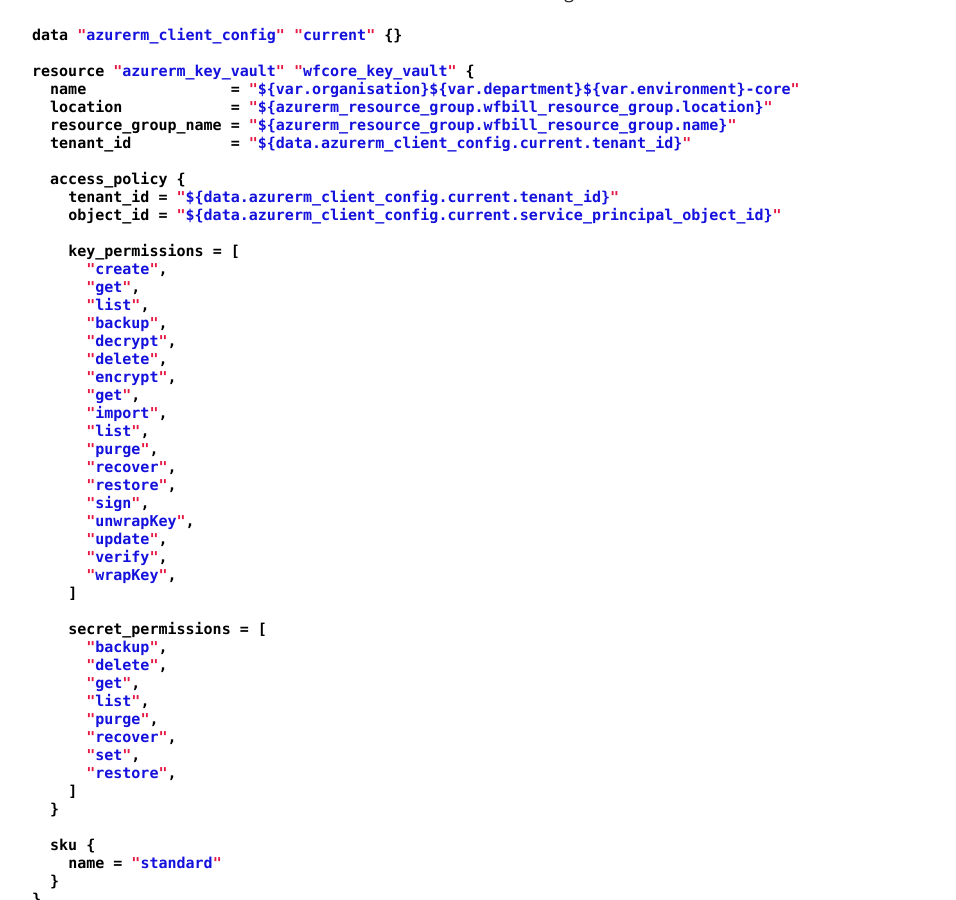
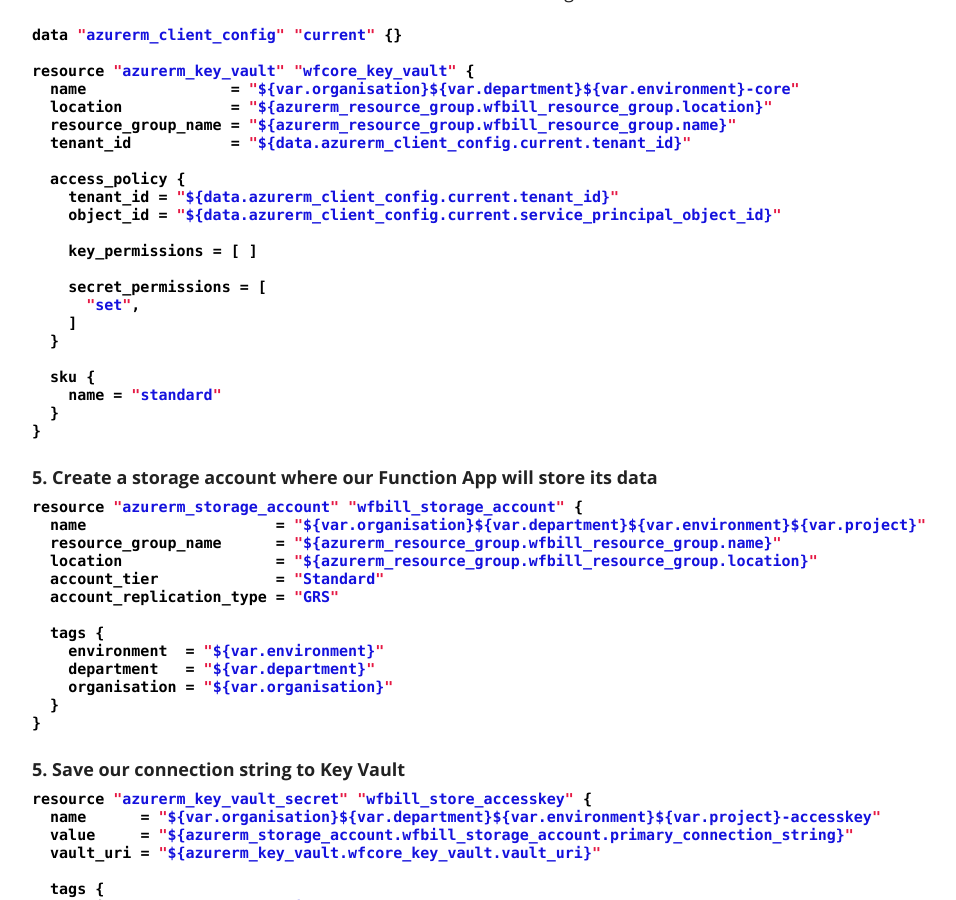
Before and after one commit to dermotreynolds/old.dermotreynolds.github.io, a Jekyll site: the page built from _posts/inprogress/2017-05-12-16-function-infrastructure-deployment.md, in a window 1280 px wide and 900 px high, scrolled down 1796 px. Shown: the whole window, without its empty margins (158-1114 px from the left). Built offline with Jekyll 4.4.1, drawn with Linux system fonts in a browser that asks for light colours; nearby versions of some CDN libraries; some of the changed text lies outside the part shown.

Commit message:
Full End To End

````diff
--- a/_posts/inprogress/2017-05-12-16-function-infrastructure-deployment.md
+++ b/_posts/inprogress/2017-05-12-16-function-infrastructure-deployment.md
@@ -76,36 +76,10 @@
     tenant_id = "${data.azurerm_client_config.current.tenant_id}"
     object_id = "${data.azurerm_client_config.current.service_principal_object_id}"
 
-    key_permissions = [
-      "create",
-      "get",
-      "list",
-      "backup",
-      "decrypt",
-      "delete",
-      "encrypt",
-      "get",
-      "import",
-      "list",
-      "purge",
-      "recover",
-      "restore",
-      "sign",
-      "unwrapKey",
-      "update",
-      "verify",
-      "wrapKey",
-    ]
+    key_permissions = [ ]
 
     secret_permissions = [
-      "backup",
-      "delete",
-      "get",
-      "list",
-      "purge",
-      "recover",
       "set",
-      "restore",
     ]
   }
 
@@ -197,19 +171,13 @@
   key_permissions = []
 
   secret_permissions = [
-    "backup",
-    "delete",
     "get",
-    "list",
-    "purge",
-    "recover",
-    "set",
-    "restore",
   ]
 
   depends_on = ["azurerm_function_app.wfbill_function_app"]
 }
 ```
+
 You can automate this by following [Terraform deployment via Visual Studio Team Services](/terraform/8-terraform-vsts).
 
 You can also deploy the [Azure Function](/azure%20function/14-azure-function) to it.
````
